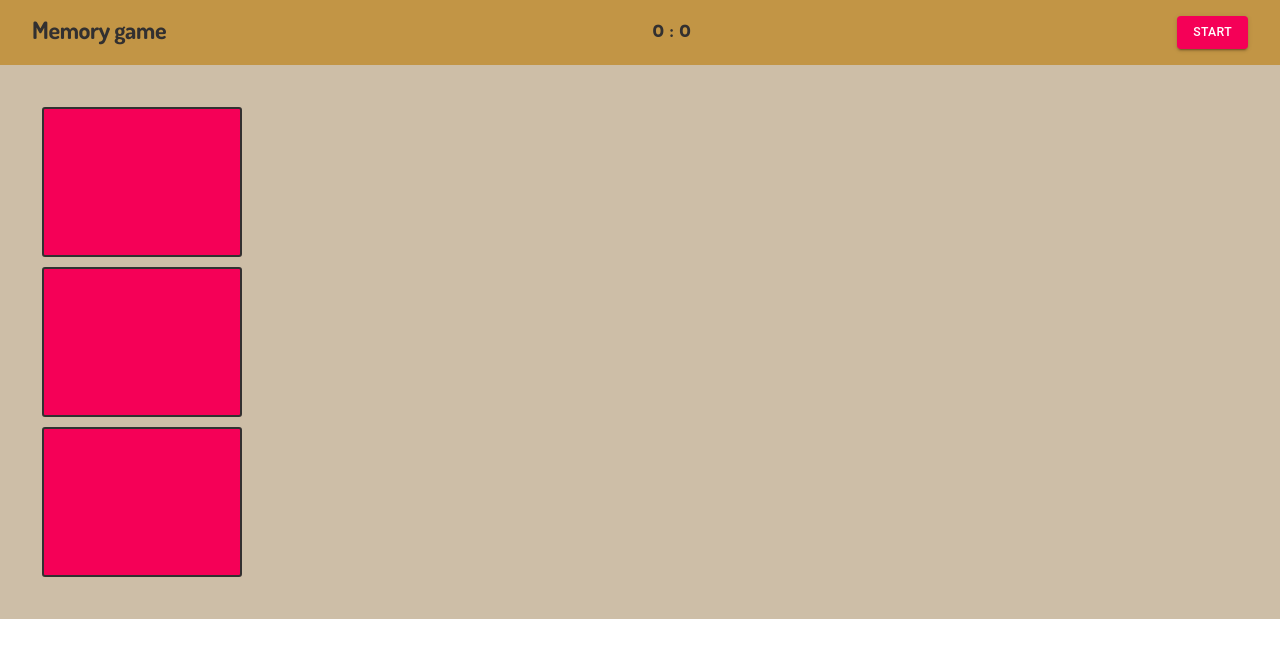
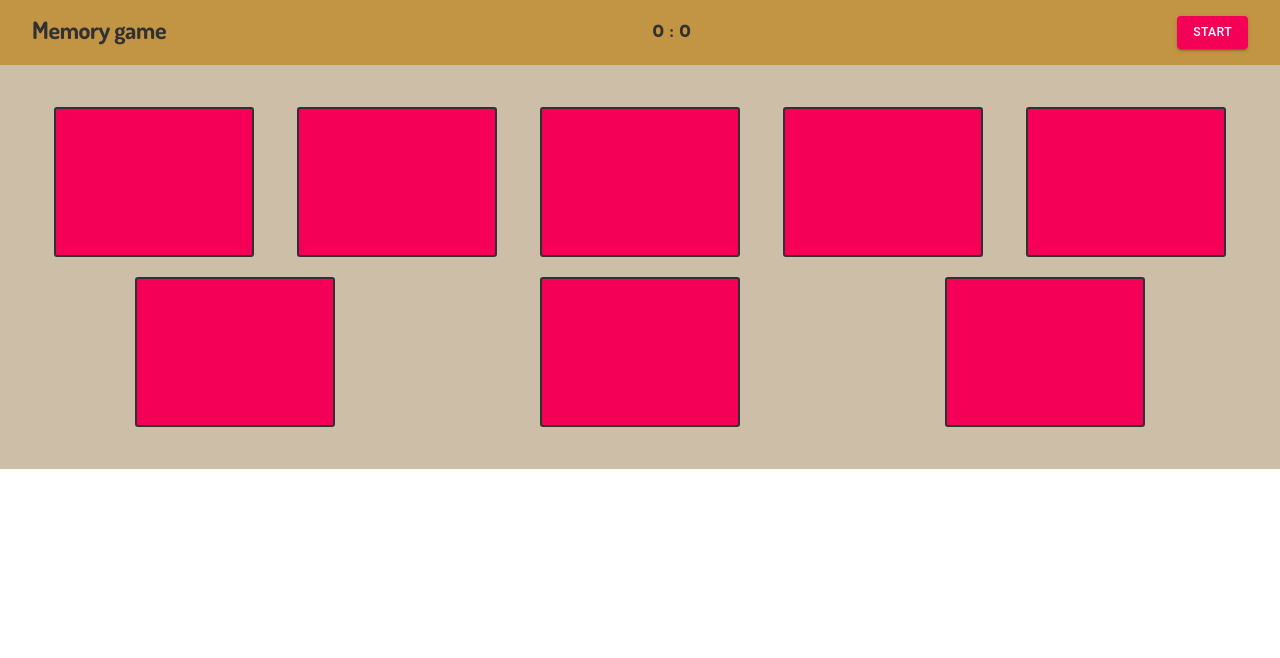
Before and after one commit to LexSava/memory-game, a React (Create React App) app in the folder my-app/: page / in a window 1280 px wide. Shown: the top 658 px of the page. Built offline with nearby package versions, Linux system fonts and the light colour scheme.

Commit message:
feat: add style css in main block

```diff
--- a/my-app/src/common/cardsImg.tsx
+++ b/my-app/src/common/cardsImg.tsx
@@ -4,9 +4,10 @@ import { ICardBody } from './interfaces';
 import Fox from '../assets/img/fox.svg';
 import Mouse from '../assets/img/mouse.svg';
 import Panda from '../assets/img/panda.svg';
+import Penguin from '../assets/img/penguin.svg';
 
 // eslint-disable-next-line
-export const ImageItems: Array<ICardBody> = [
+const arrImages: Array<ICardBody> = [
   {
     img: Fox,
     id: uuidv4(),
@@ -19,4 +20,12 @@ export const ImageItems: Array<ICardBody> = [
     img: Panda,
     id: uuidv4(),
   },
+  {
+    img: Penguin,
+    id: uuidv4(),
+  },
 ];
+
+const makeRandomArr = () => Math.random() - 0.5;
+
+export const ImageItems = [...arrImages, ...arrImages].sort(makeRandomArr);
--- a/my-app/src/components/Card/Card.Styles.tsx
+++ b/my-app/src/components/Card/Card.Styles.tsx
@@ -1,6 +1,5 @@
 import { makeStyles, createStyles, Theme } from '@material-ui/core/styles';
 import {
-  COLOR_OATMEAL,
   COLOR_PAIN,
   COLOR_GOLD,
   COLOR_ASH,
@@ -8,22 +7,6 @@ import {
 
 export const useStyles = makeStyles((theme: Theme) =>
   createStyles({
-    root: {
-      flexGrow: 1,
-    },
-    paper: {
-      height: 140,
-      width: 100,
-    },
-    control: {
-      padding: theme.spacing(2),
-    },
-    containerGrid: {
-      margin: 'auto',
-    },
-    mainBlock: {
-      backgroundColor: COLOR_OATMEAL,
-    },
     CardStyle: {
       border: `2px solid ${COLOR_ASH}`,
       borderRadius: '3px',
@@ -43,5 +26,9 @@ export const useStyles = makeStyles((theme: Theme) =>
       width: '100%',
       height: '100%',
     },
+    inactive: {
+      pointerEvents: 'none',
+      opacity: '0.5',
+    },
   })
 );
--- a/my-app/src/components/Card/Card.tsx
+++ b/my-app/src/components/Card/Card.tsx
@@ -1,32 +1,52 @@
-import React, { useState } from 'react';
+import React, { useState, useEffect } from 'react';
 import { Box } from '@material-ui/core/';
 import ReactCardFlip from 'react-card-flip';
+import { ICardBody } from '../../common/interfaces';
+import { useStyles } from './Card.Styles';
+import Store from '../../store/Store';
 
-import { useStyles } from './Card.Styles';
-// eslint-disable-next-line
-const Card = ({ project }: any) => {
+interface ICard {
+  image: ICardBody;
+}
+
+const Card: React.FC<ICard> = (props) => {
   const classes = useStyles();
   const [isFlipped, setIsFlipped] = useState<boolean>(false);
+  const [pressedButtonId, setPressedButtonId] = useState<Array<string>>([]);
+  const [inactiveClass, setInactiveClass] = useState<string>('');
 
   const handeClick = () => {
+    setInactiveClass(classes.inactive);
     setIsFlipped(true);
+
     setTimeout(() => {
+      setInactiveClass('');
       setIsFlipped(false);
     }, 3000);
+  };
+
+  const getId = (id: string) => {
+    Store.getPressedButtonId(id);
   };
 
   return (
     <ReactCardFlip isFlipped={isFlipped} flipDirection="vertical">
       <Box
-        className={`${classes.CardStyle} ${classes.cardFron}`}
-        onClick={() => handeClick()}
-        onKeyDown={() => handeClick()}
+        className={`${classes.CardStyle} ${classes.cardFron} ${inactiveClass}`}
+        onClick={() => {
+          handeClick();
+          getId(props.image.id);
+        }}
+        onKeyDown={() => {
+          handeClick();
+          getId(props.image.id);
+        }}
       />
 
       <Box className={`${classes.CardStyle} ${classes.cardBack}`}>
         <img
-          src={project.img}
-          alt={project.id}
+          src={props.image.img}
+          alt={props.image.id}
           className={classes.CardStyleImg}
         />
       </Box>
--- a/my-app/src/components/Main/Main.Styles.tsx
+++ b/my-app/src/components/Main/Main.Styles.tsx
@@ -1,47 +1,10 @@
 import { makeStyles, createStyles, Theme } from '@material-ui/core/styles';
-import {
-  COLOR_OATMEAL,
-  COLOR_PAIN,
-  COLOR_GOLD,
-  COLOR_ASH,
-} from '../../common/colorApp';
+import { COLOR_OATMEAL } from '../../common/colorApp';
 
 export const useStyles = makeStyles((theme: Theme) =>
   createStyles({
-    root: {
-      flexGrow: 1,
-    },
-    paper: {
-      height: 140,
-      width: 100,
-    },
-    control: {
-      padding: theme.spacing(2),
-    },
-    containerGrid: {
-      margin: 'auto',
-    },
     mainBlock: {
       backgroundColor: COLOR_OATMEAL,
     },
-    CardStyle: {
-      border: `2px solid ${COLOR_ASH}`,
-      borderRadius: '3px',
-      padding: '10px',
-      margin: '10px',
-      width: '200px',
-      height: '150px',
-      cursor: 'pointer',
-    },
-    cardFron: {
-      backgroundColor: COLOR_PAIN,
-    },
-    cardBack: {
-      backgroundColor: COLOR_GOLD,
-    },
-    CardStyleImg: {
-      width: '100%',
-      height: '100%',
-    },
   })
 );
--- a/my-app/src/components/Main/Main.tsx
+++ b/my-app/src/components/Main/Main.tsx
@@ -1,19 +1,40 @@
 import React, { useState, useEffect } from 'react';
+import { v4 as uuidv4 } from 'uuid';
 import { Box } from '@material-ui/core/';
 import { ImageItems } from '../../common/cardsImg';
 import { ICardBody } from '../../common/interfaces';
 import Card from '../Card/Card';
+import Store from '../../store/Store';
 import { useStyles } from './Main.Styles';
 
 interface IMain {}
 
 const Main: React.FC<IMain> = (props) => {
   const classes = useStyles();
+  const [inactiveClass, setInactiveClass] = useState<string>('');
+  const [pressedButtonId, setPressedButtonId] = useState<Array<string>>([]);
+
+  useEffect(() => {
+    setPressedButtonId(Store.pressedButtonId);
+  }, [Store.pressedButtonId]);
+
+  useEffect(() => {
+    console.log(pressedButtonId);
+  }, [pressedButtonId]);
 
   return (
-    <Box className={classes.mainBlock} mx="auto" p={4}>
+    <Box
+      className={classes.mainBlock}
+      mx="auto"
+      p={4}
+      display="flex"
+      flexWrap="wrap"
+      justifyContent="space-around"
+    >
       {ImageItems.map((item: ICardBody) => (
-        <Card project={item} key={item.id} />
+        <Box key={uuidv4()}>
+          <Card image={item} />
+        </Box>
       ))}
     </Box>
   );
--- a/my-app/src/store/Store.tsx
+++ b/my-app/src/store/Store.tsx
@@ -1,4 +1,5 @@
 import { makeAutoObservable, autorun, set, toJS } from 'mobx';
+import _ from 'lodash';
 
 // eslint-disable-next-line
 export function autoSave(_this: any, name: string) {
@@ -11,9 +12,11 @@ export function autoSave(_this: any, name: string) {
     localStorage.setItem(name, JSON.stringify(value));
   });
 }
-
+// window.localStorage.clear();
 class Store {
   search: string = '';
+
+  pressedButtonId: Array<string> = [];
 
   public accessToken: string;
 
@@ -26,6 +29,15 @@ class Store {
   getSearchQuery(enteredSearch: string) {
     this.search = enteredSearch;
   }
+
+  getPressedButtonId(enteredCard: string) {
+    this.pressedButtonId = this.pressedButtonId.concat(enteredCard);
+    // console.log(this.pressedButtonId);
+  }
+
+  renewPressedButtonId() {
+    this.pressedButtonId = [];
+  }
 }
 
 export default new Store();
```
Also changed, not shown: my-app/src/assets/img/penguin.svg (added).
